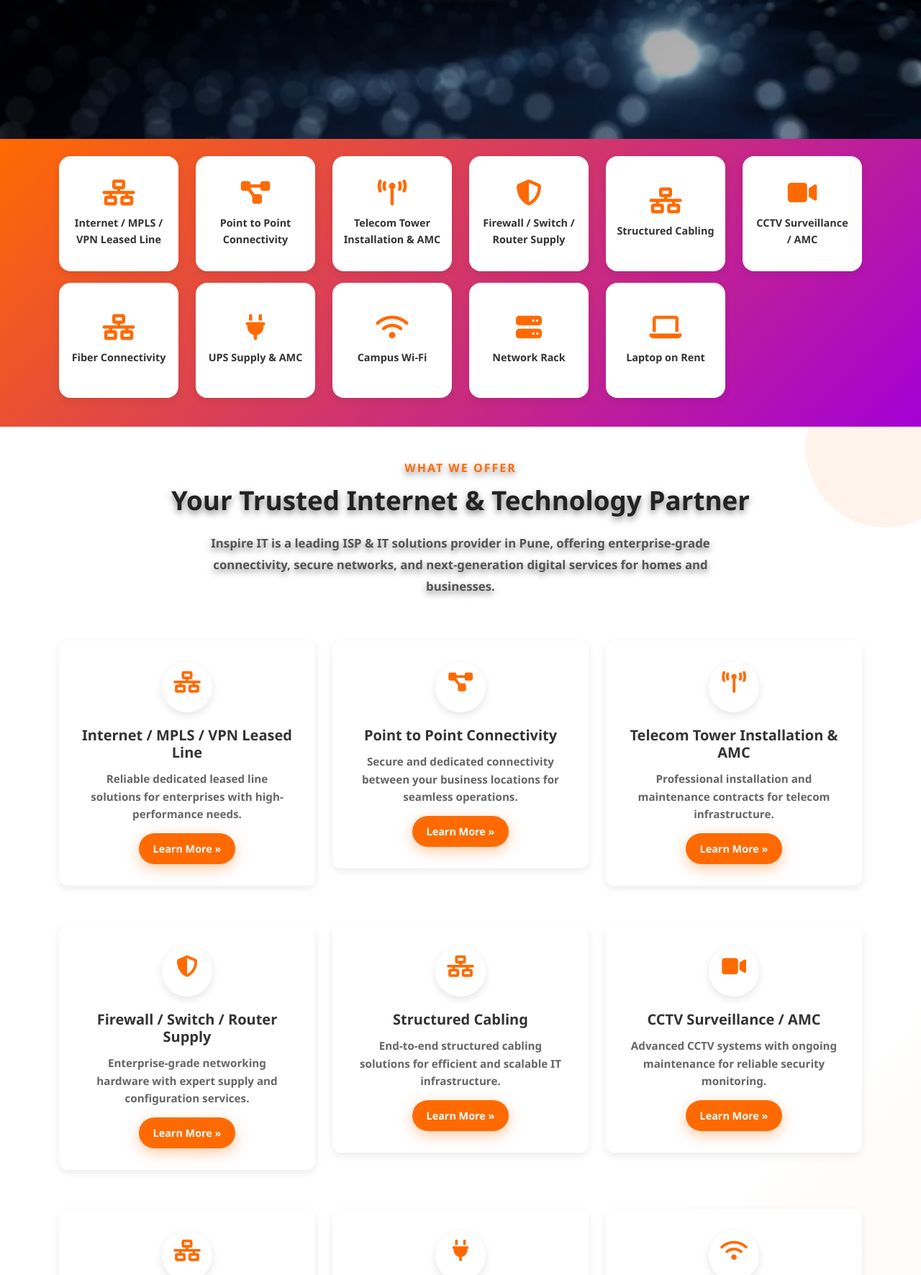
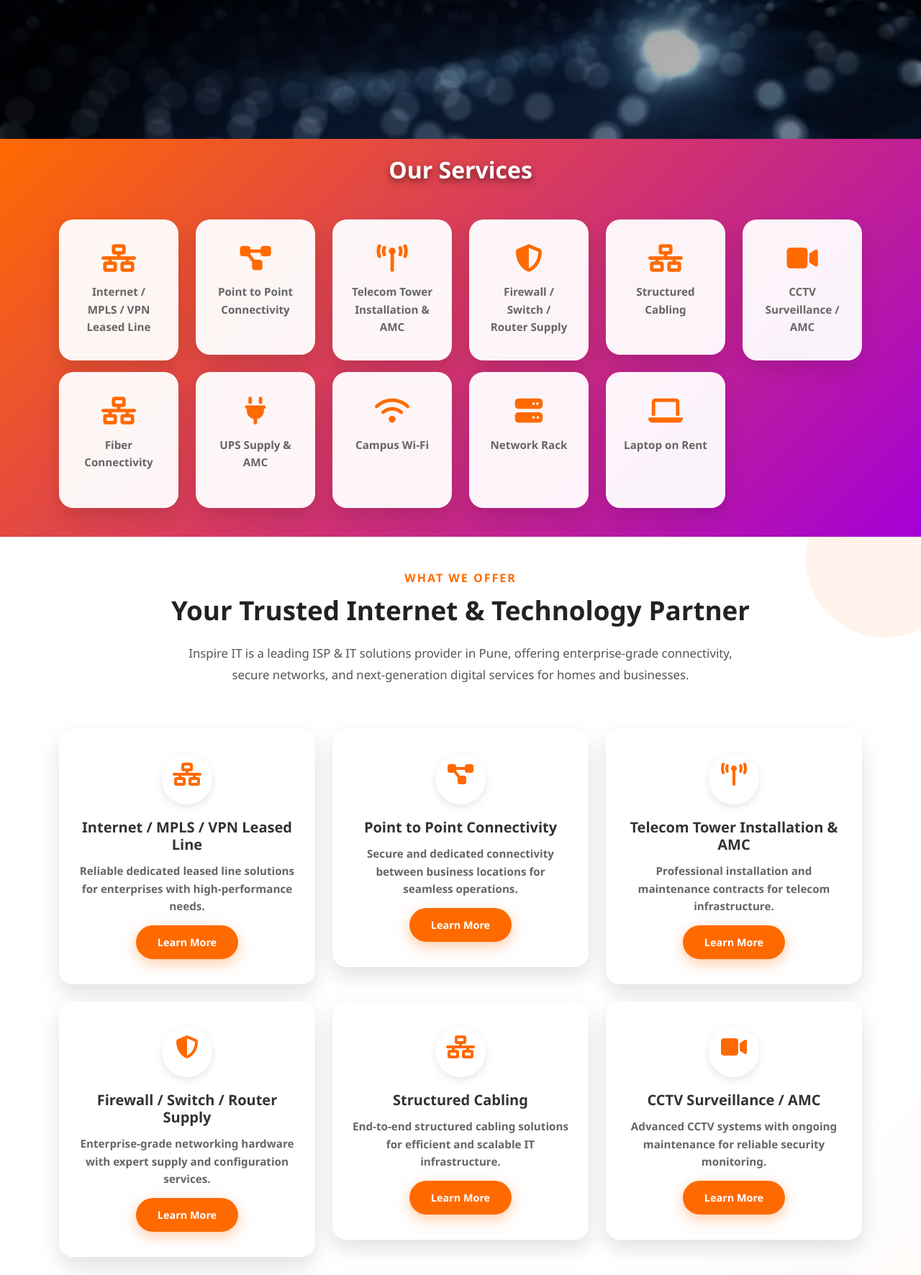
Before and after one commit to vedanttupe005/inspire-it-website, a Flask app: page /services in a window 1280 px wide. Shown: the part 617-2389 px from the top of the page at 72% size. Run offline with Flask 3, Linux system fonts and the light colour scheme.

Commit message:
modified some css in service page and clients section

```diff
--- a/static/style/services.css
+++ b/static/style/services.css
@@ -126,89 +126,11 @@
 
 
 
-/* SERVICES icon's ROW */
-.services-row .service-link {
-  display: flex;
-  flex-direction: column;
-  justify-content: center;
-  align-items: center;
-  background: #fff;
-  border-radius: 16px;
-  padding: 25px 15px;
-  text-decoration: none;
-  color: #333;
-  box-shadow: 0 4px 12px rgba(0,0,0,0.08);
-  transition: all 0.3s ease;
-  height: 160px;  /* consistent square shape */
-}
-
-.services-row .service-link i {
-  font-size: 36px;
-  color: #ff6a00;
-  margin-bottom: 12px;
-  transition: transform 0.3s ease, color 0.3s ease;
-}
-
-.services-row .service-link p {
-  margin: 0;
-  font-weight: 600;
-  font-size: 0.9rem;
-  text-align: center;
-}
-
-.services-row .service-link:hover {
-  transform: translateY(-8px);
-  box-shadow: 0 8px 22px rgba(0,0,0,0.15);
-  color: #ff6a00;
-}
-
-.services-row .service-link:hover i {
-  transform: scale(1.2) rotate(8deg);
-  color: #e65c00;
-}
 
 
 
-/* Service Cards */
-.services-cards {
-  padding: 80px 0;
-}
-.services-cards .section-title .subtitle {
-  color: #ff6a00;
-  font-weight: 600;
-  letter-spacing: 1px;
-}
-.service-card {
-  background: #fff;
-  border-radius: 12px;
-  padding: 30px;
-  margin-bottom: 30px;
-  box-shadow: 0 4px 12px rgba(0,0,0,0.08);
-  transition: transform 0.3s ease, box-shadow 0.3s ease;
-}
-.service-card:hover {
-  transform: translateY(-8px);
-  box-shadow: 0 6px 20px rgba(0,0,0,0.12);
-}
-.service-card i {
-  font-size: 30px;
-  color: #ff6a00;
-  margin-bottom: 15px;
-}
-.service-card .btn-learn {
-  color: #fff;
-  background: #ff6a00;
-  padding: 10px 20px;
-  border-radius: 30px;
-  text-decoration: none;
-  font-size: 0.9rem;
-  display: inline-block;
-  margin-top: 15px;
-  transition: background 0.3s ease;
-}
-.service-card .btn-learn:hover {
-  background: #e65c00;
-}
+
+
 
 /* =====================
    COVERAGE SECTION (Rich & Clean)
--- a/static/style/style.css
+++ b/static/style/style.css
@@ -1026,58 +1041,89 @@ body {
 
 /* WHY CHOOSE US */
 .why-choose {
-  background: #f8f9fa;
+  background: linear-gradient(to bottom, #f9fbff, #eef3ff);
+  padding-top: 70px;
+  padding-bottom: 80px;
 }
 
-.why-choose h6 {
-  color: #ff6a00;
+/* Section Tag */
+.section-tag {
+  color: #0066cc;
   font-weight: 700;
-  letter-spacing: 1px;
+  letter-spacing: 2px;
+  font-size: 0.85rem;
 }
 
+/* Section Heading */
+.section-heading {
+  font-weight: 700;
+  font-size: 2rem;
+  color: #1a1a1a;
+  line-height: 1.3;
+}
+
+/* Card */
 .choose-card {
   background: #fff;
-  border-radius: 16px;
-  padding: 30px 20px;
-  box-shadow: 0 4px 12px rgba(0,0,0,0.08);
-  transition: all 0.3s ease;
+  border-radius: 18px;
+  padding: 35px 20px;
+  box-shadow: 0 8px 24px rgba(0, 51, 153, 0.08);
+  transition: all 0.35s ease;
   height: 100%;
+  border: 1px solid rgba(0,0,0,0.04);
 }
 
-.choose-card i {
-  font-size: 42px;
+/* Icon Wrapper */
+.icon-wrap {
+  height: 70px;
+  width: 70px;
+  margin: 0 auto 20px;
+  border-radius: 50%;
+  background: rgba(0, 102, 204, 0.08);
+  display: flex;
+  align-items: center;
+  justify-content: center;
+  transition: all 0.35s ease;
+}
+
+.icon-wrap i {
+  font-size: 32px;
   color: #ff6a00;
-  margin-bottom: 15px;
-  transition: transform 0.3s ease, color 0.3s ease;
+  transition: transform 0.35s ease, color 0.35s ease;
 }
 
 .choose-card h5 {
-  font-size: 1.1rem;
+  font-size: 1.15rem;
   font-weight: 600;
   margin-bottom: 10px;
 }
 
 .choose-card p {
   font-size: 0.95rem;
-  color: #666;
+  color: #555;
+  margin: 0;
 }
 
 /* Hover Effects */
 .choose-card:hover {
-  transform: translateY(-10px);
-  box-shadow: 0 8px 22px rgba(0,0,0,0.15);
+  transform: translateY(-12px);
+  box-shadow: 0 12px 32px rgba(0, 51, 153, 0.12);
+}
+
+.choose-card:hover .icon-wrap {
+  background: rgba(255, 106, 0, 0.15);
 }
 
 .choose-card:hover i {
-  transform: scale(1.2) rotate(8deg);
+  transform: scale(1.25);
   color: #e65c00;
 }
 
-/* Animation on load */
+/* Animation */
 .animate-up {
   opacity: 0;
-  transform: translateY(30px);
-  animation: fadeUp 0.8s ease forwards;
+  transform: translateY(35px);
+  animation: fadeUp 0.9s ease forwards;
 }
 
 .animate-up:nth-child(1) { animation-delay: 0.2s; }
--- a/templates/services.html
+++ b/templates/services.html
@@ -18,83 +18,85 @@
 
 
 <!-- Services icon's Section -->
-
 <section class="services-row py-4">
   <div class="container text-center">
+
+    <h2 class="section-title">Our Services</h2>
+
     <div class="row">
 
       <div class="col-md-2 col-6 mb-3">
-        <a href="#service1" class="service-link">
+        <a href="#service1" class="service-card">
           <i class="fas fa-network-wired"></i>
           <p>Internet / MPLS / VPN Leased Line</p>
         </a>
       </div>
 
       <div class="col-md-2 col-6 mb-3">
-        <a href="#service2" class="service-link">
+        <a href="#service2" class="service-card">
           <i class="fas fa-project-diagram"></i>
           <p>Point to Point Connectivity</p>
         </a>
       </div>
 
       <div class="col-md-2 col-6 mb-3">
-        <a href="#service3" class="service-link">
+        <a href="#service3" class="service-card">
           <i class="fas fa-broadcast-tower"></i>
           <p>Telecom Tower Installation & AMC</p>
         </a>
       </div>
 
       <div class="col-md-2 col-6 mb-3">
-        <a href="#service4" class="service-link">
+        <a href="#service4" class="service-card">
           <i class="fas fa-shield-alt"></i>
           <p>Firewall / Switch / Router Supply</p>
         </a>
       </div>
 
       <div class="col-md-2 col-6 mb-3">
-        <a href="#service5" class="service-link">
+        <a href="#service5" class="service-card">
           <i class="fas fa-network-wired"></i>
           <p>Structured Cabling</p>
         </a>
       </div>
 
       <div class="col-md-2 col-6 mb-3">
-        <a href="#service6" class="service-link">
+        <a href="#service6" class="service-card">
           <i class="fas fa-video"></i>
           <p>CCTV Surveillance / AMC</p>
         </a>
       </div>
 
       <div class="col-md-2 col-6 mb-3">
-        <a href="#service7" class="service-link">
+        <a href="#service7" class="service-card">
           <i class="fas fa-network-wired"></i>
           <p>Fiber Connectivity</p>
         </a>
       </div>
 
       <div class="col-md-2 col-6 mb-3">
-        <a href="#service8" class="service-link">
+        <a href="#service8" class="service-card">
           <i class="fas fa-plug"></i>
           <p>UPS Supply & AMC</p>
         </a>
       </div>
 
       <div class="col-md-2 col-6 mb-3">
-        <a href="#service9" class="service-link">
+        <a href="#service9" class="service-card">
           <i class="fas fa-wifi"></i>
           <p>Campus Wi-Fi</p>
         </a>
       </div>
 
       <div class="col-md-2 col-6 mb-3">
-        <a href="#service10" class="service-link">
+        <a href="#service10" class="service-card">
           <i class="fas fa-server"></i>
           <p>Network Rack</p>
         </a>
       </div>
 
       <div class="col-md-2 col-6 mb-3">
-        <a href="#service11" class="service-link">
+        <a href="#service11" class="service-card">
           <i class="fas fa-laptop"></i>
           <p>Laptop on Rent</p>
         </a>
@@ -110,10 +112,13 @@
 <!-- WHAT WE OFFER -->
 <section class="what-we-offer py-5">
   <div class="container">
+
     <!-- Section Heading -->
-    <div class="section-title text-center mb-5">
-      <h6>WHAT WE OFFER</h6>
-      <h2>Your Trusted Internet & Technology Partner</h2>
+    <div class="text-center mb-5">
+      <h6>What We Offer</h6>
+      <h2>
+        Your Trusted Internet & Technology Partner
+      </h2>
       <p class="section-desc">
         Inspire IT is a leading ISP & IT solutions provider in Pune, offering enterprise-grade connectivity,
         secure networks, and next-generation digital services for homes and businesses.
@@ -122,93 +127,94 @@
 
     <!-- Service Cards Grid -->
     <div class="row gy-4">
+
       <div class="col-md-4">
-        <div class="service-card animate-up">
+        <div class="service-card animate-up" id="service1">
           <div class="icon-wrap"><i class="fas fa-network-wired"></i></div>
           <h5>Internet / MPLS / VPN Leased Line</h5>
           <p>Reliable dedicated leased line solutions for enterprises with high-performance needs.</p>
-          <a href="#" class="btn-learn">Learn More »</a>
+          <a href="#" class="btn-learn">Learn More</a>
         </div>
       </div>
 
       <div class="col-md-4">
-        <div class="service-card animate-up">
+        <div class="service-card animate-up" id="service2">
           <div class="icon-wrap"><i class="fas fa-project-diagram"></i></div>
           <h5>Point to Point Connectivity</h5>
-          <p>Secure and dedicated connectivity between your business locations for seamless operations.</p>
-          <a href="#" class="btn-learn">Learn More »</a>
+          <p>Secure and dedicated connectivity between business locations for seamless operations.</p>
+          <a href="#" class="btn-learn">Learn More</a>
         </div>
       </div>
 
       <div class="col-md-4">
-        <div class="service-card animate-up">
+        <div class="service-card animate-up" id="service3">
           <div class="icon-wrap"><i class="fas fa-broadcast-tower"></i></div>
           <h5>Telecom Tower Installation & AMC</h5>
           <p>Professional installation and maintenance contracts for telecom infrastructure.</p>
-          <a href="#" class="btn-learn">Learn More »</a>
+          <a href="#" class="btn-learn">Learn More</a>
         </div>
       </div>
 
       <div class="col-md-4">
-        <div class="service-card animate-up">
+        <div class="service-card animate-up" id="service4">
           <div class="icon-wrap"><i class="fas fa-shield-alt"></i></div>
           <h5>Firewall / Switch / Router Supply</h5>
           <p>Enterprise-grade networking hardware with expert supply and configuration services.</p>
-          <a href="#" class="btn-learn">Learn More »</a>
+          <a href="#" class="btn-learn">Learn More</a>
         </div>
       </div>
 
       <div class="col-md-4">
-        <div class="service-card animate-up">
+        <div class="service-card animate-up" id="service5">
           <div class="icon-wrap"><i class="fas fa-network-wired"></i></div>
           <h5>Structured Cabling</h5>
           <p>End-to-end structured cabling solutions for efficient and scalable IT infrastructure.</p>
-          <a href="#" class="btn-learn">Learn More »</a>
+          <a href="#" class="btn-learn">Learn More</a>
         </div>
       </div>
 
       <div class="col-md-4">
-        <div class="service-card animate-up">
+        <div class="service-card animate-up" id="service6">
           <div class="icon-wrap"><i class="fas fa-video"></i></div>
           <h5>CCTV Surveillance / AMC</h5>
           <p>Advanced CCTV systems with ongoing maintenance for reliable security monitoring.</p>
-          <a href="#" class="btn-learn">Learn More »</a>
+          <a href="#" class="btn-learn">Learn More</a>
         </div>
       </div>
 
       <div class="col-md-4">
-        <div class="service-card animate-up">
+        <div class="service-card animate-up" id="service7">
           <div class="icon-wrap"><i class="fas fa-network-wired"></i></div>
           <h5>Fiber Connectivity</h5>
-          <p>High-speed fiber optic solutions to power your home or enterprise connectivity needs.</p>
-          <a href="#" class="btn-learn">Learn More »</a>
+          <p>High-speed fiber optic solutions to power home or enterprise connectivity needs.</p>
+          <a href="#" class="btn-learn">Learn More</a>
         </div>
       </div>
 
       <div class="col-md-4">
-        <div class="service-card animate-up">
+        <div class="service-card animate-up" id="service8">
           <div class="icon-wrap"><i class="fas fa-plug"></i></div>
           <h5>UPS Supply & AMC</h5>
           <p>Uninterrupted power supply solutions with annual maintenance contracts for reliability.</p>
-          <a href="#" class="btn-learn">Learn More »</a>
+          <a href="#" class="btn-learn">Learn More</a>
         </div>
       </div>
 
       <div class="col-md-4">
-        <div class="service-card animate-up">
+        <div class="service-card animate-up" id="service9">
           <div class="icon-wrap"><i class="fas fa-wifi"></i></div>
           <h5>Campus Wi-Fi</h5>
           <p>Seamless Wi-Fi coverage across large campuses with enterprise-grade security.</p>
-          <a href="#" class="btn-learn">Learn More »</a>
+          <a href="#" class="btn-learn">Learn More</a>
         </div>
       </div>
 
       <div class="col-md-4">
-        <div class="service-card animate-up">
+        <div class="service-card animate-up" id="service10">
           <div class="icon-wrap"><i class="fas fa-server"></i></div>
           <h5>Network Rack</h5>
-          <p>Robust and scalable network racks for organizing and securing your IT infrastructure.</p>
-          <a href="#" class="btn-learn">Learn More »</a>
+          <p>Robust and scalable network racks for organizing and securing IT infrastructure.</p>
+          <a href="#" class="btn-learn">Learn More</a>
         </div>
       </div>
 
@@ -217,12 +223,15 @@
           <div class="icon-wrap"><i class="fas fa-laptop"></i></div>
           <h5>Laptop on Rent</h5>
           <p>Affordable laptop rental services for short-term or long-term business needs.</p>
-          <a href="#" class="btn-learn">Learn More »</a>
+          <a href="#" class="btn-learn">Learn More</a>
         </div>
       </div>
+
     </div>
   </div>
 </section>
+
+
 
 
 <!-- Coverage Section -->
@@ -285,41 +294,48 @@
 
 
 <!-- Why Choose Us -->
-<section class="py-5 bg-light text-center why-choose">
-  <div class="container">
-    <h6 class="text-uppercase fw-bold text-danger mb-2">Why Choose Inspire IT?</h6>
-    <h5 class="fw-bold mb-5">
-      Fast, reliable, and affordable internet services designed for businesses and homes in Pune
-    </h5>
+<section class="why-choose py-5">
+  <div class="container text-center">
+
+    <h6 class="section-tag">WHY CHOOSE INSPIRE IT?</h6>
+    <h2 class="section-heading mb-5">
+      Fast, Reliable & Secure Internet Solutions for Homes and Businesses
+    </h2>
+
     <div class="row g-4">
+
       <div class="col-md-3 col-6">
         <div class="choose-card animate-up">
-          <i class="fas fa-rocket"></i>
+          <div class="icon-wrap"><i class="fas fa-rocket"></i></div>
           <h5>Lightning-Fast Speeds</h5>
-          <p>Seamless streaming, quick downloads, and smooth online experiences.</p>
+          <p>Experience ultra-fast downloads and seamless 4K streaming.</p>
         </div>
       </div>
+
       <div class="col-md-3 col-6">
         <div class="choose-card animate-up">
-          <i class="fas fa-wifi"></i>
+          <div class="icon-wrap"><i class="fas fa-wifi"></i></div>
           <h5>Reliable Network</h5>
-          <p>Always-on connectivity powered by advanced networking infrastructure.</p>
+          <p>99.9% uptime backed by enterprise-grade infrastructure.</p>
         </div>
       </div>
+
       <div class="col-md-3 col-6">
         <div class="choose-card animate-up">
-          <i class="fas fa-shield-alt"></i>
-          <h5>Security & Privacy</h5>
-          <p>Advanced encryption & monitoring to protect your digital assets.</p>
+          <div class="icon-wrap"><i class="fas fa-shield-alt"></i></div>
+          <h5>Advanced Security</h5>
+          <p>Stay protected with strong encryption and smart monitoring.</p>
         </div>
       </div>
+
       <div class="col-md-3 col-6">
         <div class="choose-card animate-up">
-          <i class="fas fa-headset"></i>
-          <h5>24x7 Premium Support</h5>
-          <p>Always available to resolve issues quickly and keep you connected.</p>
+          <div class="icon-wrap"><i class="fas fa-headset"></i></div>
+          <h5>24/7 Expert Support</h5>
+          <p>Our team is always available to keep you connected.</p>
         </div>
       </div>
+
     </div>
   </div>
 </section>
```
Also changed, not shown: other parts of static/style/style.css (+29 -13 lines), templates/about.html (+27 -20 lines), templates/base.html (+24 -15 lines), templates/index.html (+36 -28 lines), static/images/leadership.png (added).
